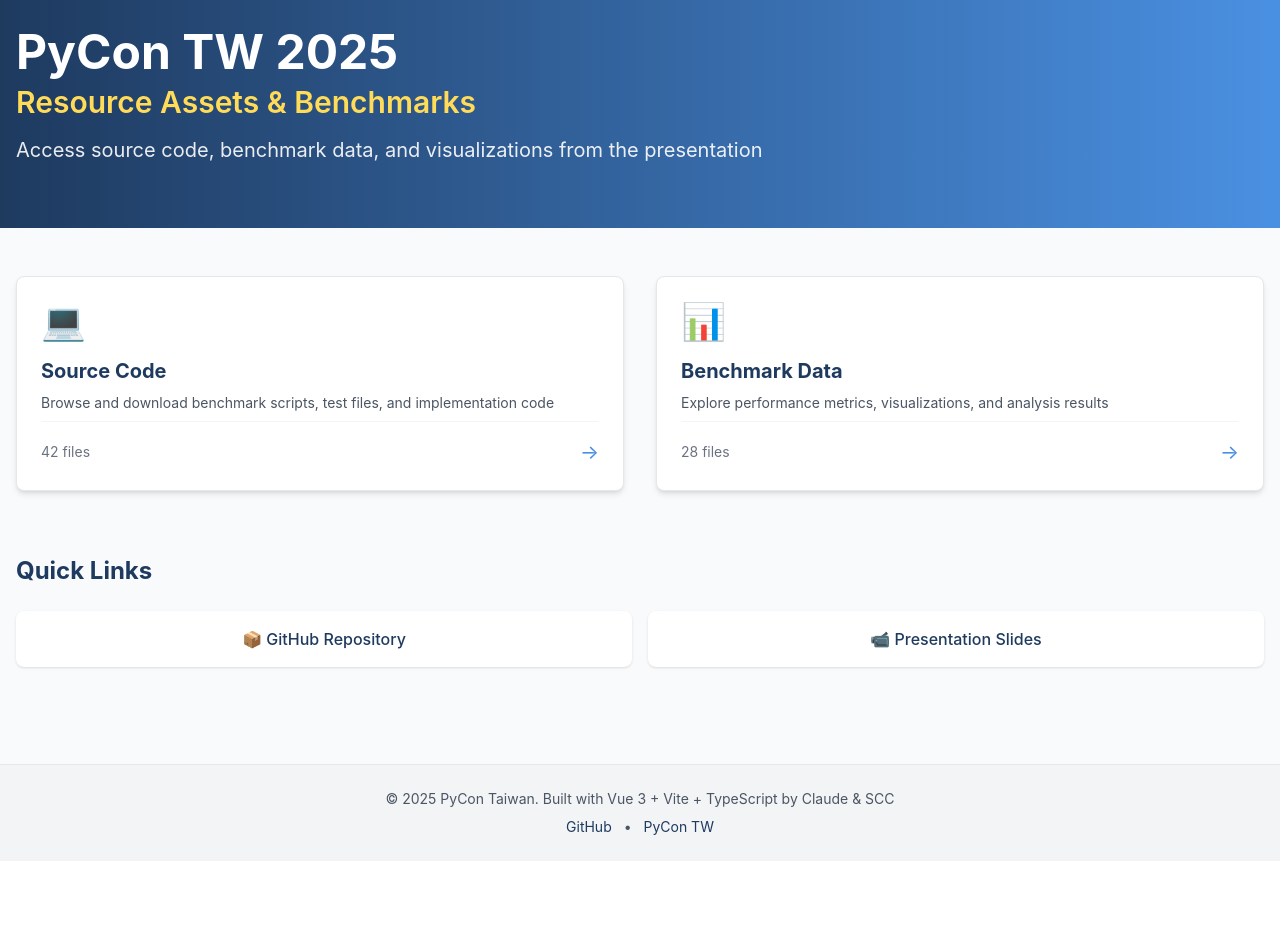
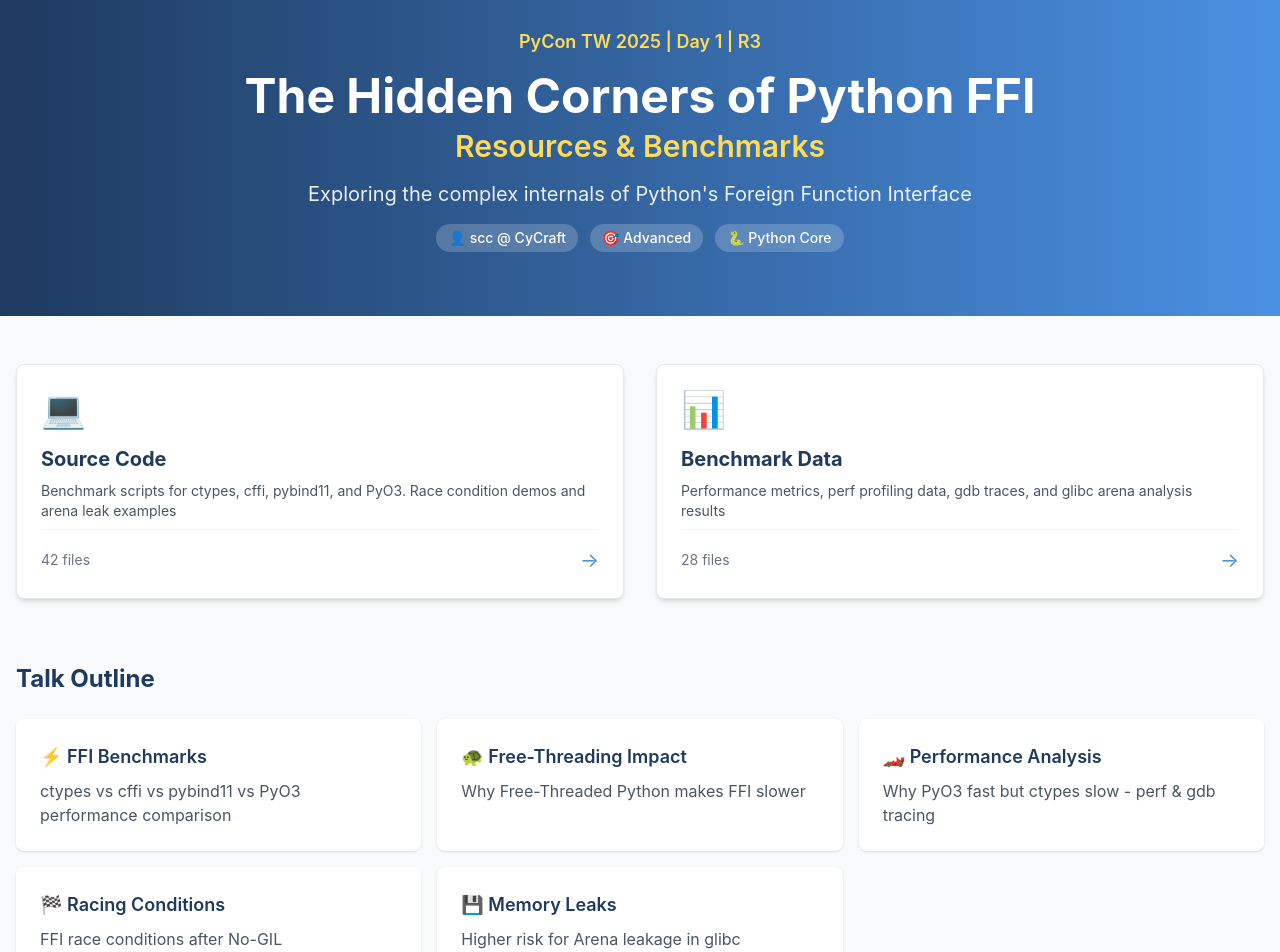
Before and after one commit to scc-tw/pycontw2025, a Vue app: page /#/ in a window 1280 px wide. Shown: the part 100-1052 px from the top of the page. Before the commit the page ends 961 px from the top, so only its background shows below. Built offline with nearby package versions, Linux system fonts and the light colour scheme; no server answers.

Commit message:
feat: Update HomePage content and structure for PyCon TW 2025 talk, enhancing resource descriptions and adding speaker information

```diff
--- a/src/App.vue
+++ b/src/App.vue
@@ -4,7 +4,7 @@
       <div class="container mx-auto px-4">
         <div class="flex items-center justify-between h-16">
           <router-link to="/" class="brand">
-            🐍 PyCon TW 2025 Resources
+            🐍 PyCon TW 2025 FFI
           </router-link>
 
           <div class="nav-links">
@@ -23,7 +23,7 @@
 
     <footer class="app-footer">
       <div class="container mx-auto px-4 py-6 text-center text-sm text-gray-600">
-        <p>© 2025 PyCon Taiwan. Built with Vue 3 + Vite + TypeScript by Claude & SCC</p>
+        <p>© 2025 scc @ CyCraft | PyCon Taiwan 2025 Talk Resources</p>
         <p class="mt-2">
           <a href="https://github.com/scc-tw/pycontw2025" target="_blank" class="footer-link">
             GitHub
--- a/src/views/HomePage.vue
+++ b/src/views/HomePage.vue
@@ -2,11 +2,21 @@
   <div class="home-page">
     <header class="hero-section">
       <div class="container mx-auto px-4">
-        <h1 class="hero-title">PyCon TW 2025</h1>
-        <h2 class="hero-subtitle">Resource Assets & Benchmarks</h2>
-        <p class="hero-description">
-          Access source code, benchmark data, and visualizations from the presentation
-        </p>
+        <div class="text-center">
+          <div class="mb-4">
+            <span class="text-pycon-gold text-lg font-semibold">PyCon TW 2025 | Day 1 | R3</span>
+          </div>
+          <h1 class="hero-title">The Hidden Corners of Python FFI</h1>
+          <h2 class="hero-subtitle">Resources & Benchmarks</h2>
+          <p class="hero-description mb-4">
+            Exploring the complex internals of Python's Foreign Function Interface
+          </p>
+          <div class="speaker-info">
+            <span class="speaker-badge">👤 scc @ CyCraft</span>
+            <span class="level-badge">🎯 Advanced</span>
+            <span class="lang-badge">🐍 Python Core</span>
+          </div>
+        </div>
       </div>
     </header>
 
@@ -14,7 +24,7 @@
       <div class="grid md:grid-cols-2 gap-8">
         <ResourceCard
           title="Source Code"
-          description="Browse and download benchmark scripts, test files, and implementation code"
+          description="Benchmark scripts for ctypes, cffi, pybind11, and PyO3. Race condition demos and arena leak examples"
           icon="💻"
           to="/source"
           :file-count="sourceFileCount"
@@ -22,7 +32,7 @@
 
         <ResourceCard
           title="Benchmark Data"
-          description="Explore performance metrics, visualizations, and analysis results"
+          description="Performance metrics, perf profiling data, gdb traces, and glibc arena analysis results"
           icon="📊"
           to="/data"
           :file-count="dataFileCount"
@@ -30,14 +40,40 @@
       </div>
 
       <section class="mt-16">
-        <h3 class="text-2xl font-bold text-pycon-blue mb-6">Quick Links</h3>
+        <h3 class="text-2xl font-bold text-pycon-blue mb-6">Talk Outline</h3>
+        <div class="grid grid-cols-1 md:grid-cols-2 lg:grid-cols-3 gap-4 mb-12">
+          <div class="topic-card">
+            <h4 class="topic-title">⚡ FFI Benchmarks</h4>
+            <p class="topic-desc">ctypes vs cffi vs pybind11 vs PyO3 performance comparison</p>
+          </div>
+          <div class="topic-card">
+            <h4 class="topic-title">🐢 Free-Threading Impact</h4>
+            <p class="topic-desc">Why Free-Threaded Python makes FFI slower</p>
+          </div>
+          <div class="topic-card">
+            <h4 class="topic-title">🏎️ Performance Analysis</h4>
+            <p class="topic-desc">Why PyO3 fast but ctypes slow - perf & gdb tracing</p>
+          </div>
+          <div class="topic-card">
+            <h4 class="topic-title">🏁 Racing Conditions</h4>
+            <p class="topic-desc">FFI race conditions after No-GIL</p>
+          </div>
+          <div class="topic-card">
+            <h4 class="topic-title">💾 Memory Leaks</h4>
+            <p class="topic-desc">Higher risk for Arena leakage in glibc</p>
+          </div>
+        </div>
+      </section>
+
+      <section class="mt-8">
+        <h3 class="text-2xl font-bold text-pycon-blue mb-6">Resources</h3>
         <div class="grid grid-cols-1 md:grid-cols-2 gap-4">
           <a href="https://github.com/scc-tw/pycontw2025" target="_blank" class="quick-link">
             📦 GitHub Repository
           </a>
-          <router-link to="/data/slides" class="quick-link">
-            📹 Presentation Slides
-          </router-link>
+          <a href="https://tw.pycon.org/2025/en-us/conference/talk/349" target="_blank" class="quick-link">
+            🎤 Talk Details on PyCon TW
+          </a>
         </div>
       </section>
     </main>
@@ -83,4 +119,24 @@ onMounted(async () => {
 .quick-link {
   @apply flex items-center justify-center p-4 bg-white rounded-lg shadow hover:shadow-md transition-shadow text-pycon-blue font-medium;
 }
+
+.speaker-info {
+  @apply flex flex-wrap gap-3 justify-center mt-4;
+}
+
+.speaker-badge, .level-badge, .lang-badge {
+  @apply inline-flex items-center px-3 py-1 rounded-full text-sm font-medium bg-white/20 backdrop-blur-sm;
+}
+
+.topic-card {
+  @apply bg-white p-6 rounded-lg shadow hover:shadow-md transition-shadow;
+}
+
+.topic-title {
+  @apply text-lg font-semibold text-pycon-blue mb-2;
+}
+
+.topic-desc {
+  @apply text-gray-600;
+}
 </style>
```
